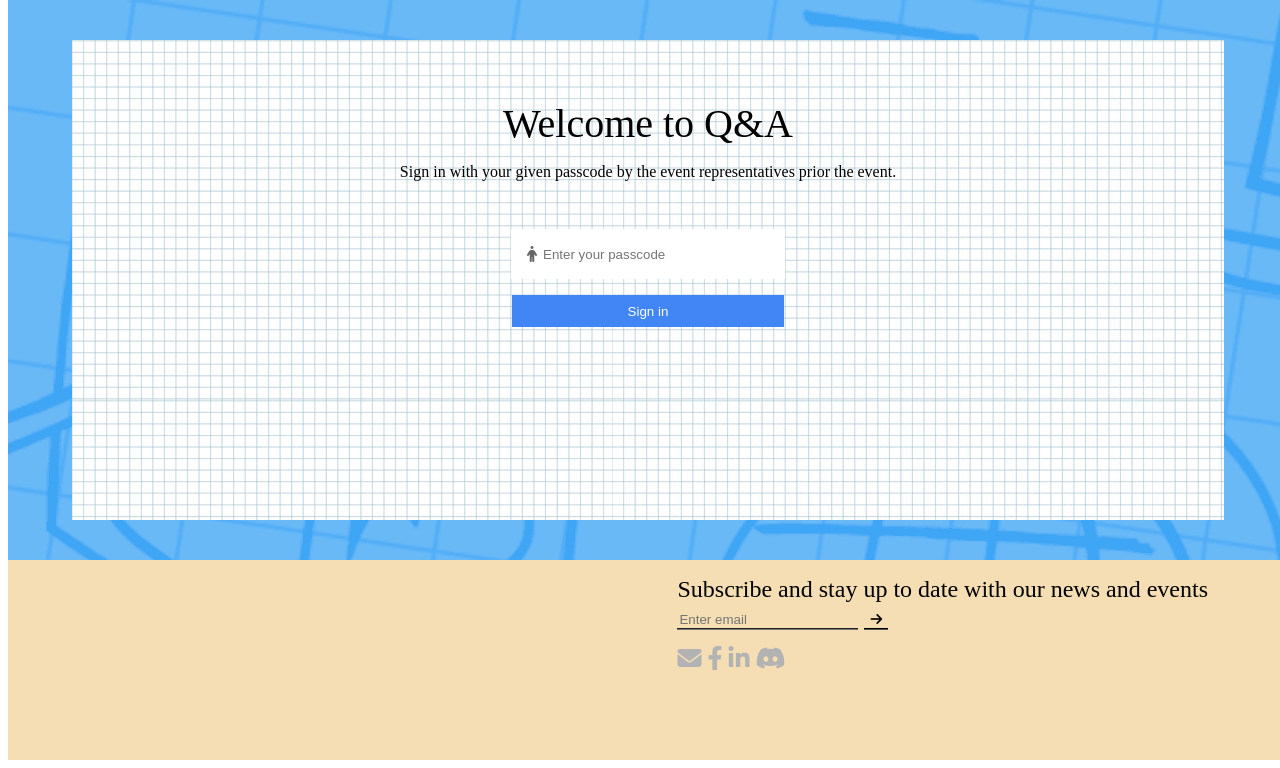
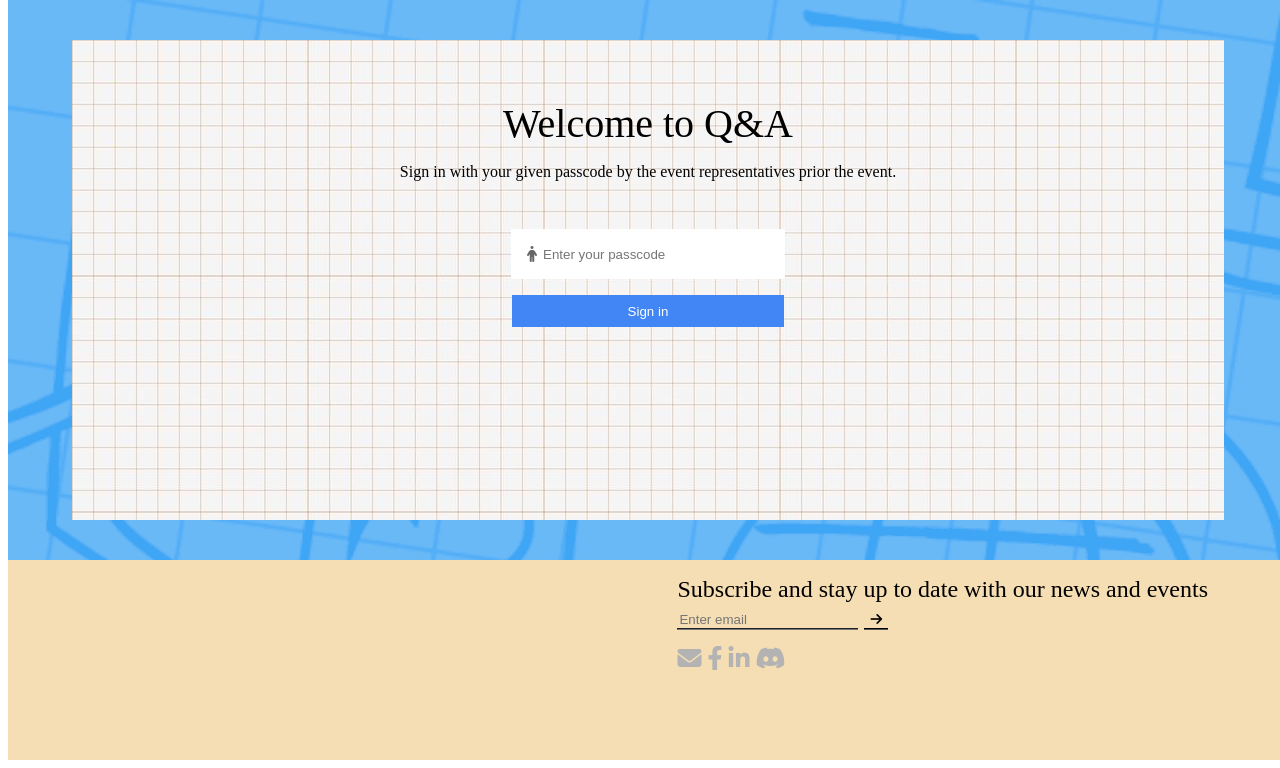
Before and after one commit to luanvohcmut2911/QAFrame, a PHP site: page /SpeakerLogIn.html in a window 1280 px wide. Shown: the part 48-816 px from the top of the page. Run offline with PHP 8.4, Linux system fonts and the light colour scheme; some libraries are stand-ins or nearby versions.

Commit message:
replace caroImage2.jpg

```diff
--- a/SpeakerLogIn.css
+++ b/SpeakerLogIn.css
@@ -27,7 +27,7 @@
 .body .logIn{
     width: 90vw;
     height: 60vh;
-    background-image: url(caroImage.jpg);
+    background-image: url(caroImage2.jpg);
     display:flex;
     flex-direction: column;
     justify-content: flex-start;
```
Also changed, not shown: caroImage2.jpg (added).
